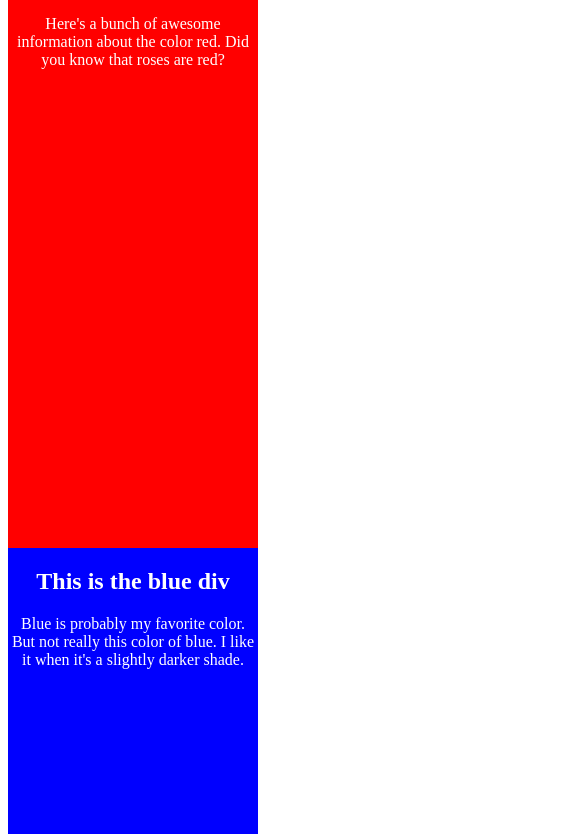
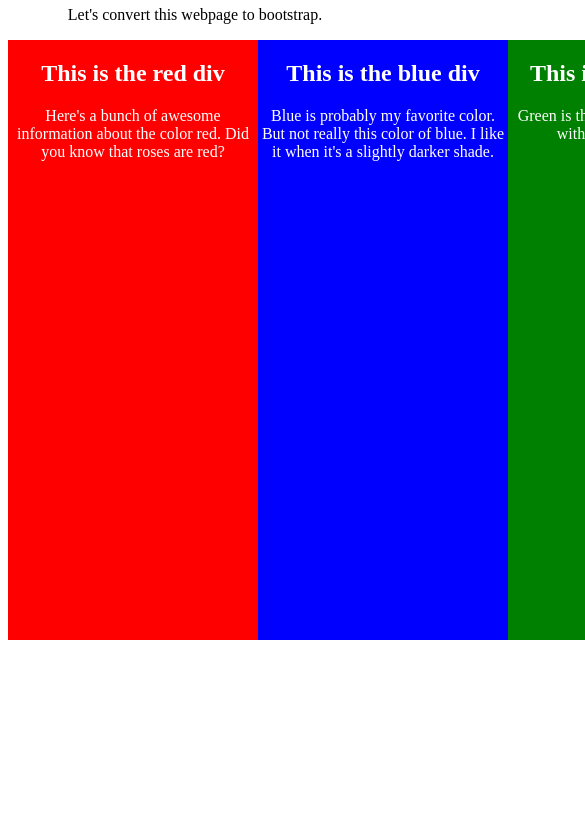
Before and after one commit to bbarg/scripted-resources, a plain HTML site: page responsiveness/desktop-static.html in a window 390 px wide. Shown: the part 60-894 px from the top of the page, 585 px wide, since content can reach past the window. Drawn offline with Linux system fonts and the light colour scheme.

Commit message:
Even less responsive

```diff
--- a/responsiveness/desktop-static.html
+++ b/responsiveness/desktop-static.html
@@ -1,6 +1,10 @@
 <head>
     <style type="text/css">
-        div {
+        #header {
+            text-align: center;
+        }
+
+        .content {
             height: 600px;
             width: 250px;
             float: left;
@@ -20,21 +24,35 @@
         #three {
             background-color: green;
         }
+
+        #container {
+            height: 1800px;
+            width: 750px;
+            margin: 0 auto;
+        }
     </style>
 </head>
 <body>
     <!-- Our page is going to have a header and 3 columns, but it'll be static. -->
 
-    <div id="one">
+    <div id="header">
+        <h1>Welcome to my webpage!</h1>
+        <p>Let's convert this webpage to bootstrap.</p>
+    </div>
+
+    <div id="container">
+        <div class="content" id="one">
             <h2>This is the red div</h2>
             <p>Here's a bunch of awesome information about the color red. Did you know that roses are red?</p>
         </div>
-    <div id="two">
+        <div class="content" id="two">
             <h2>This is the blue div</h2>
             <p>Blue is probably my favorite color. But not really this color of blue. I like it when it's a slightly darker shade.</p>
         </div>
-    <div id="three">
+        <div class="content" id="three">
             <h2>This is the green div</h2>
             <p>Green is the color of vegetables. Do with that what you will.</p>
         </div>
+    </div>
+
 </body>
```
Lines whose indentation alone changed are shown as unchanged.
